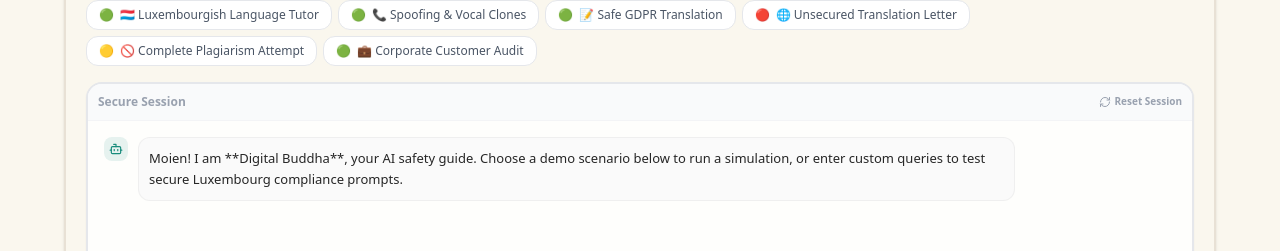
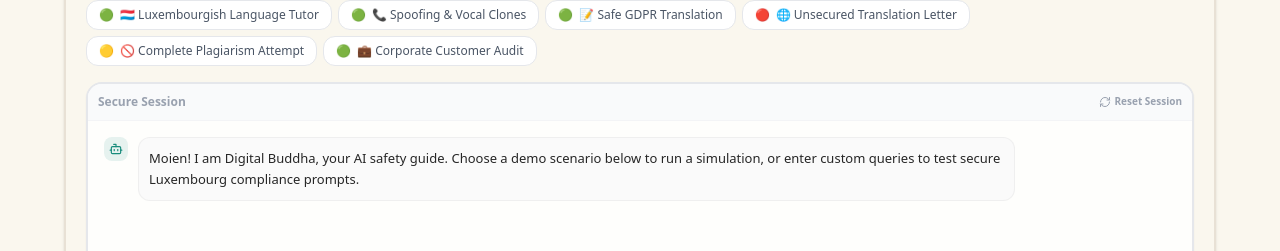
Before and after one commit to in2local/SOLACE-Easy-AI-Workshop, a React (Vite) app: page / in a window 1280 px wide. Shown: the part 1105-1356 px from the top of the page. Built offline with nearby package versions, Linux system fonts and the light colour scheme.

Commit message:
feat: strip markdown formatting from AI responses
Clean up AI-generated text by removing markdown headers, bold/italic syntax, and code ticks to ensure consistent display within the sandbox UI.

```diff
--- a/server.ts
+++ b/server.ts
@@ -2,6 +2,21 @@ import express from "express";
 import path from "path";
 import { GoogleGenAI } from "@google/genai";
 import "dotenv/config";
+
+function stripMarkdownElements(text: string): string {
+  if (!text) return "";
+  return text
+    // Replace markdown headers (e.g., ### Title or # Title)
+    .replace(/^#+\s+/gm, "")
+    // Replace bold/italic symbols (e.g., **word**)
+    .replace(/\*{1,3}/g, "")
+    // Replace underscores styling
+    .replace(/_{1,3}/g, "")
+    // Replace inline code block ticks (e.g., `code`)
+    .replace(/`/g, "")
+    // Replace blockquote markers (e.g., > text) at the start of any line
+    .replace(/^\s*>\s+/gm, "");
+}
 
 async function startServer() {
   const app = express();
@@ -257,7 +272,7 @@ To keep your digital identity and data secure in Luxembourg, follow these **3 qu
         textResponse = generateLocalFallbackResponse(prompt, "Model is experiencing high demand (503) or API key is not configured.");
       }
 
-      res.json({ text: textResponse });
+      res.json({ text: stripMarkdownElements(textResponse) });
     } catch (error: any) {
       console.error("Error communicating with Gemini API on backend:", error);
       res.status(500).json({
--- a/src/components/AIChatSandbox.tsx
+++ b/src/components/AIChatSandbox.tsx
@@ -20,12 +20,27 @@ interface PresetPrompt {
   badgeColor: string;
 }
 
+function stripMarkdownElements(text: string): string {
+  if (!text) return "";
+  return text
+    // Replace markdown headers (e.g., ### Title or # Title)
+    .replace(/^#+\s+/gm, "")
+    // Replace bold/italic symbols (e.g., **word**)
+    .replace(/\*{1,3}/g, "")
+    // Replace underscores styling
+    .replace(/_{1,3}/g, "")
+    // Replace inline code block ticks (e.g., `code`)
+    .replace(/`/g, "")
+    // Replace blockquote markers (e.g., > text) at the start of any line
+    .replace(/^\s*>\s+/gm, "");
+}
+
 export default function AIChatSandbox() {
   const [messages, setMessages] = useState<ChatMessage[]>([
     {
       id: 'welcome',
       sender: 'assistant',
-      text: "Moien! I am **Digital Buddha**, your AI safety guide. Choose a demo scenario below to run a simulation, or enter custom queries to test secure Luxembourg compliance prompts.",
+      text: "Moien! I am Digital Buddha, your AI safety guide. Choose a demo scenario below to run a simulation, or enter custom queries to test secure Luxembourg compliance prompts.",
       timestamp: new Date()
     }
   ]);
@@ -478,7 +493,7 @@ To keep your digital identity and data secure in Luxembourg, follow these **3 qu
                     ? 'bg-neutral-50 text-neutral-800 border border-neutral-200/50'
                     : 'bg-[#129CD5] text-white font-medium'
                 }`}>
-                  {msg.text}
+                  {stripMarkdownElements(msg.text)}
                 </div>
               </div>
             );
```
